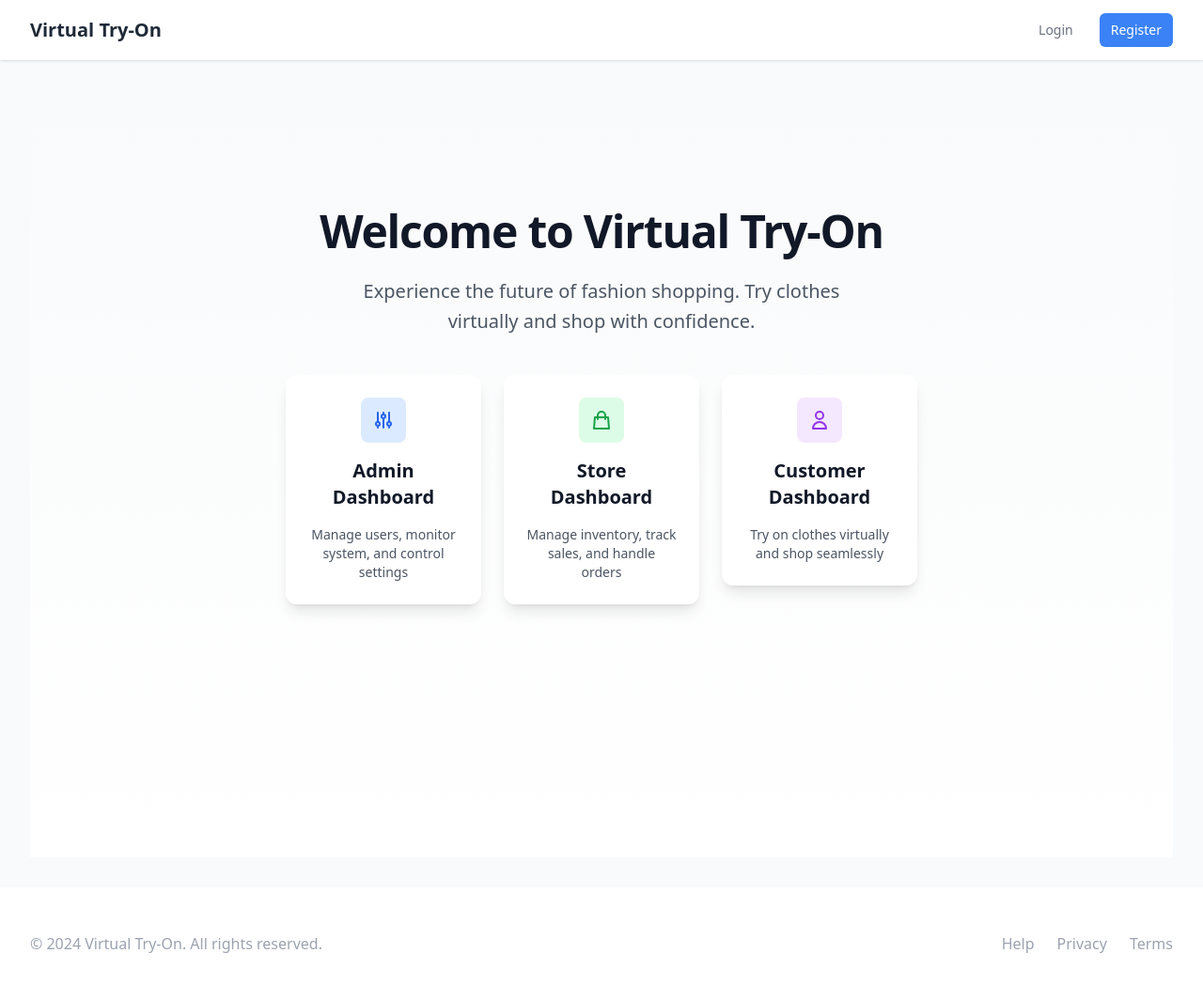
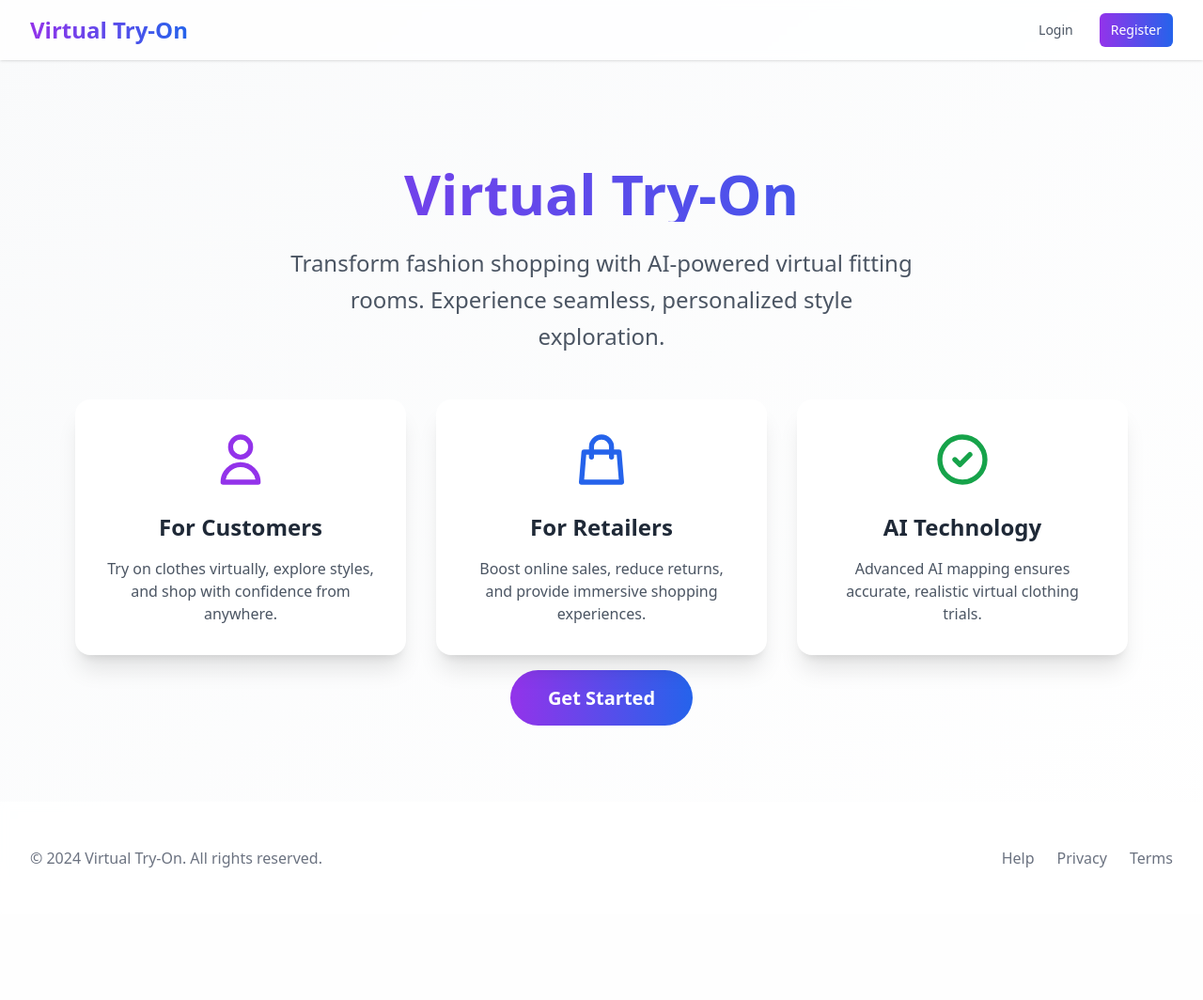
Before and after one commit to qween-beth/virtual-tryon, a Flask app: page / in a window 1280 px wide. Shown: the whole page at 94% size. After the commit the page ends 923 px from the top, so only its background shows below. Run offline with Flask 3, Linux system fonts and the light colour scheme; parts of the project's set-up code (start-up, migrations or seed data) failed here and were passed over; some libraries are stand-ins or nearby versions.

Commit message:
updated files

```diff
--- a/app/core/models.py
+++ b/app/core/models.py
@@ -29,6 +29,7 @@ class CreditTransaction(db.Model):
 class Feature(db.Model):
     id = db.Column(db.Integer, primary_key=True)
     name = db.Column(db.String(50), nullable=False)
+    description = db.Column(db.String(255), nullable=False)
     plan_required = db.Column(db.String(20), nullable=False)
     is_active = db.Column(db.Boolean, default=True)
 
--- a/app/templates/landing.html
+++ b/app/templates/landing.html
@@ -3,67 +3,64 @@
 {% block title %}Welcome to Virtual Try-On{% endblock %}
 
 {% block content %}
-<div class="min-h-screen bg-gradient-to-b from-gray-50 to-white">
-    <div class="flex items-center justify-center min-h-[80vh] px-4">
-        <div class="max-w-2xl text-center space-y-10">
-            <!-- Header Section -->
-            <div class="space-y-6">
-                <h1 class="text-5xl font-extrabold text-gray-900 tracking-tight">
-                    Welcome to Virtual Try-On
+
+<body class="bg-gradient-to-br from-gray-50 to-white min-h-screen">
+    <div class="container mx-auto px-4 py-16 max-w-6xl">
+        <div class="text-center space-y-8">
+            <div class="mb-12">
+                <h1 class="text-6xl font-bold text-transparent bg-clip-text bg-gradient-to-r from-purple-600 to-blue-600 mb-6">
+                    Virtual Try-On
                 </h1>
-                <p class="text-xl text-gray-600 max-w-xl mx-auto leading-relaxed">
-                    Experience the future of fashion shopping. Try clothes virtually and shop with confidence.
+                <p class="text-2xl text-gray-600 max-w-2xl mx-auto leading-relaxed">
+                    Transform fashion shopping with AI-powered virtual fitting rooms. Experience seamless, personalized style exploration.
                 </p>
             </div>
 
-            <!-- Dashboard Cards -->
-            <div class="grid grid-cols-1 sm:grid-cols-3 gap-6 mt-12">
-                <!-- Admin Card -->
-                <div class="group">
-                    <a href="#" class="block p-6 bg-white rounded-xl shadow-lg hover:shadow-xl transform transition duration-300 hover:-translate-y-1">
-                        <div class="space-y-4">
-                            <div class="w-12 h-12 bg-blue-100 rounded-lg flex items-center justify-center mx-auto">
-                                <svg class="w-6 h-6 text-blue-600" fill="none" stroke="currentColor" viewBox="0 0 24 24">
-                                    <path stroke-linecap="round" stroke-linejoin="round" stroke-width="2" d="M12 6V4m0 2a2 2 0 100 4m0-4a2 2 0 110 4m-6 8a2 2 0 100-4m0 4a2 2 0 110-4m0 4v2m0-6V4m6 6v10m6-2a2 2 0 100-4m0 4a2 2 0 110-4m0 4v2m0-6V4"></path>
+            <div class="grid md:grid-cols-3 gap-8">
+                <div class="bg-white rounded-2xl shadow-xl p-8 transform transition hover:scale-105 hover:shadow-2xl">
+                    <div class="mb-6">
+                        <svg class="mx-auto h-16 w-16 text-purple-600" fill="none" stroke="currentColor" viewBox="0 0 24 24">
+                            <path stroke-linecap="round" stroke-linejoin="round" stroke-width="2" d="M16 7a4 4 0 11-8 0 4 4 0 018 0zM12 14a7 7 0 00-7 7h14a7 7 0 00-7-7z"></path>
                         </svg>
                     </div>
-                            <h2 class="text-xl font-semibold text-gray-900">Admin Dashboard</h2>
-                            <p class="text-gray-600 text-sm">Manage users, monitor system, and control settings</p>
-                        </div>
-                    </a>
+                    <h3 class="text-2xl font-semibold text-gray-800 mb-4">For Customers</h3>
+                    <p class="text-gray-600">
+                        Try on clothes virtually, explore styles, and shop with confidence from anywhere.
+                    </p>
                 </div>
 
-                <!-- Store Card -->
-                <div class="group">
-                    <a href="#" class="block p-6 bg-white rounded-xl shadow-lg hover:shadow-xl transform transition duration-300 hover:-translate-y-1">
-                        <div class="space-y-4">
-                            <div class="w-12 h-12 bg-green-100 rounded-lg flex items-center justify-center mx-auto">
-                                <svg class="w-6 h-6 text-green-600" fill="none" stroke="currentColor" viewBox="0 0 24 24">
+                <div class="bg-white rounded-2xl shadow-xl p-8 transform transition hover:scale-105 hover:shadow-2xl">
+                    <div class="mb-6">
+                        <svg class="mx-auto h-16 w-16 text-blue-600" fill="none" stroke="currentColor" viewBox="0 0 24 24">
                             <path stroke-linecap="round" stroke-linejoin="round" stroke-width="2" d="M16 11V7a4 4 0 00-8 0v4M5 9h14l1 12H4L5 9z"></path>
                         </svg>
                     </div>
-                            <h2 class="text-xl font-semibold text-gray-900">Store Dashboard</h2>
-                            <p class="text-gray-600 text-sm">Manage inventory, track sales, and handle orders</p>
-                        </div>
-                    </a>
+                    <h3 class="text-2xl font-semibold text-gray-800 mb-4">For Retailers</h3>
+                    <p class="text-gray-600">
+                        Boost online sales, reduce returns, and provide immersive shopping experiences.
+                    </p>
                 </div>
 
-                <!-- Customer Card -->
-                <div class="group">
-                    <a href="#" class="block p-6 bg-white rounded-xl shadow-lg hover:shadow-xl transform transition duration-300 hover:-translate-y-1">
-                        <div class="space-y-4">
-                            <div class="w-12 h-12 bg-purple-100 rounded-lg flex items-center justify-center mx-auto">
-                                <svg class="w-6 h-6 text-purple-600" fill="none" stroke="currentColor" viewBox="0 0 24 24">
-                                    <path stroke-linecap="round" stroke-linejoin="round" stroke-width="2" d="M16 7a4 4 0 11-8 0 4 4 0 018 0zM12 14a7 7 0 00-7 7h14a7 7 0 00-7-7z"></path>
+                <div class="bg-white rounded-2xl shadow-xl p-8 transform transition hover:scale-105 hover:shadow-2xl">
+                    <div class="mb-6">
+                        <svg class="mx-auto h-16 w-16 text-green-600" fill="none" stroke="currentColor" viewBox="0 0 24 24">
+                            <path stroke-linecap="round" stroke-linejoin="round" stroke-width="2" d="M9 12l2 2 4-4m6 2a9 9 0 11-18 0 9 9 0 0118 0z"></path>
                         </svg>
                     </div>
-                            <h2 class="text-xl font-semibold text-gray-900">Customer Dashboard</h2>
-                            <p class="text-gray-600 text-sm">Try on clothes virtually and shop seamlessly</p>
+                    <h3 class="text-2xl font-semibold text-gray-800 mb-4">AI Technology</h3>
+                    <p class="text-gray-600">
+                        Advanced AI mapping ensures accurate, realistic virtual clothing trials.
+                    </p>
                 </div>
+            </div>
+
+            <div class="mt-12">
+                <a href="#" class="bg-gradient-to-r from-purple-600 to-blue-600 text-white px-10 py-4 rounded-full text-xl font-semibold hover:from-purple-700 hover:to-blue-700 transition">
+                    Get Started
                 </a>
             </div>
         </div>
     </div>
-    </div>
-</div>
+</body>
+
 {% endblock %}
--- a/app/templates/shared/base.html
+++ b/app/templates/shared/base.html
@@ -10,48 +10,50 @@
         html { visibility: hidden; }
     </style>
 </head>
-<body class="flex flex-col min-h-screen bg-gray-50" style="visibility: visible;">
+<body class="bg-gradient-to-br from-gray-50 to-white min-h-screen flex flex-col" style="visibility: visible;">
     <!-- Header -->
-    <header class="bg-white shadow">
+    <header class="bg-white/80 backdrop-blur-sm shadow">
         <div class="max-w-7xl mx-auto px-4 sm:px-6 lg:px-8">
             <div class="flex justify-between h-16">
                 <div class="flex">
                     <!-- Logo -->
                     <div class="flex-shrink-0 flex items-center">
-                        <a href="{{ url_for('main.landing_page') }}" class="text-xl font-bold text-gray-800">Virtual Try-On</a>
+                        <a href="{{ url_for('main.landing_page') }}" class="text-2xl font-bold text-transparent bg-clip-text bg-gradient-to-r from-purple-600 to-blue-600">
+                            Virtual Try-On
+                        </a>
                     </div>
 
                     <!-- Navigation Links -->
                     <div class="hidden sm:ml-6 sm:flex sm:space-x-8">
                         {% if current_user.is_authenticated %}
                             {% if current_user.role == 'admin' %}
-                                <a href="{{ url_for('admin.dashboard') }}" class="border-transparent text-gray-500 hover:border-gray-300 hover:text-gray-700 inline-flex items-center px-1 pt-1 border-b-2 text-sm font-medium">
+                                <a href="{{ url_for('admin.dashboard') }}" class="text-gray-600 hover:text-purple-600 inline-flex items-center px-1 pt-1 text-sm font-medium transition">
                                     Dashboard
                                 </a>
-                                <a href="{{ url_for('admin.stores') }}" class="border-transparent text-gray-500 hover:border-gray-300 hover:text-gray-700 inline-flex items-center px-1 pt-1 border-b-2 text-sm font-medium">
+                                <a href="{{ url_for('admin.stores') }}" class="text-gray-600 hover:text-purple-600 inline-flex items-center px-1 pt-1 text-sm font-medium transition">
                                     Stores
                                 </a>
-                                <a href="{{ url_for('admin.features') }}" class="border-transparent text-gray-500 hover:border-gray-300 hover:text-gray-700 inline-flex items-center px-1 pt-1 border-b-2 text-sm font-medium">
+                                <a href="{{ url_for('admin.features') }}" class="text-gray-600 hover:text-purple-600 inline-flex items-center px-1 pt-1 text-sm font-medium transition">
                                     Features
                                 </a>
-                                <a href="{{ url_for('admin.users') }}" class="border-transparent text-gray-500 hover:border-gray-300 hover:text-gray-700 inline-flex items-center px-1 pt-1 border-b-2 text-sm font-medium">
+                                <a href="{{ url_for('admin.users') }}" class="text-gray-600 hover:text-purple-600 inline-flex items-center px-1 pt-1 text-sm font-medium transition">
                                     Users
                                 </a>
                             {% elif current_user.role == 'store' %}
-                                <a href="{{ url_for('store.dashboard') }}" class="border-transparent text-gray-500 hover:border-gray-300 hover:text-gray-700 inline-flex items-center px-1 pt-1 border-b-2 text-sm font-medium">
+                                <a href="{{ url_for('store.dashboard') }}" class="text-gray-600 hover:text-purple-600 inline-flex items-center px-1 pt-1 text-sm font-medium transition">
                                     Dashboard
                                 </a>
-                                <a href="{{ url_for('store.customers') }}" class="border-transparent text-gray-500 hover:border-gray-300 hover:text-gray-700 inline-flex items-center px-1 pt-1 border-b-2 text-sm font-medium">
+                                <a href="{{ url_for('store.customers') }}" class="text-gray-600 hover:text-purple-600 inline-flex items-center px-1 pt-1 text-sm font-medium transition">
                                     Customers
                                 </a>
-                                <a href="{{ url_for('store.api_dashboard') }}" class="border-transparent text-gray-500 hover:border-gray-300 hover:text-gray-700 inline-flex items-center px-1 pt-1 border-b-2 text-sm font-medium">
+                                <a href="{{ url_for('store.api_dashboard') }}" class="text-gray-600 hover:text-purple-600 inline-flex items-center px-1 pt-1 text-sm font-medium transition">
                                     API
                                 </a>
                             {% elif current_user.role == 'customer' %}
-                                <a href="{{ url_for('customer.dashboard') }}" class="border-transparent text-gray-500 hover:border-gray-300 hover:text-gray-700 inline-flex items-center px-1 pt-1 border-b-2 text-sm font-medium">
+                                <a href="{{ url_for('customer.dashboard') }}" class="text-gray-600 hover:text-purple-600 inline-flex items-center px-1 pt-1 text-sm font-medium transition">
                                     Dashboard
                                 </a>
-                                <a href="{{ url_for('customer.tryon') }}" class="border-transparent text-gray-500 hover:border-gray-300 hover:text-gray-700 inline-flex items-center px-1 pt-1 border-b-2 text-sm font-medium">
+                                <a href="{{ url_for('customer.tryon') }}" class="text-gray-600 hover:text-purple-600 inline-flex items-center px-1 pt-1 text-sm font-medium transition">
                                     Try-On
                                 </a>
                             {% endif %}
@@ -70,8 +72,8 @@
                                     aria-expanded="false"
                                     aria-haspopup="true">
                                 <span class="sr-only">Open user menu</span>
-                                <div class="h-8 w-8 rounded-full bg-gray-200 flex items-center justify-center">
-                                    <span class="text-sm font-medium text-gray-600">
+                                <div class="h-8 w-8 rounded-full bg-gradient-to-r from-purple-400 to-blue-400 flex items-center justify-center">
+                                    <span class="text-sm font-medium text-white">
                                         {{ current_user.email[0].upper() if current_user.email else 'U' }}
                                     </span>
                                 </div>
@@ -83,13 +85,13 @@
                                  aria-orientation="vertical"
                                  aria-labelledby="user-menu-button">
                                 <div class="py-1">
-                                    <a href="#" class="block px-4 py-2 text-sm text-gray-700 hover:bg-gray-100" role="menuitem">
+                                    <a href="#" class="block px-4 py-2 text-sm text-gray-700 hover:bg-purple-50 transition" role="menuitem">
                                         Profile
                                     </a>
-                                    <a href="#" class="block px-4 py-2 text-sm text-gray-700 hover:bg-gray-100" role="menuitem">
+                                    <a href="#" class="block px-4 py-2 text-sm text-gray-700 hover:bg-purple-50 transition" role="menuitem">
                                         Settings
                                     </a>
-                                    <a href="{{ url_for('auth.logout') }}" class="block px-4 py-2 text-sm text-gray-700 hover:bg-gray-100" role="menuitem">
+                                    <a href="{{ url_for('auth.logout') }}" class="block px-4 py-2 text-sm text-gray-700 hover:bg-purple-50 transition" role="menuitem">
                                         Sign out
                                     </a>
                                 </div>
@@ -97,10 +99,10 @@
                         </div>
                     {% else %}
                         <div class="flex space-x-4">
-                            <a href="{{ url_for('auth.login') }}" class="text-gray-500 hover:text-gray-700 px-3 py-2 rounded-md text-sm font-medium">
+                            <a href="{{ url_for('auth.login') }}" class="text-gray-600 hover:text-purple-600 px-3 py-2 rounded-md text-sm font-medium transition">
                                 Login
                             </a>
-                            <a href="{{ url_for('auth.register') }}" class="bg-blue-500 text-white hover:bg-blue-600 px-3 py-2 rounded-md text-sm font-medium">
+                            <a href="{{ url_for('auth.register') }}" class="bg-gradient-to-r from-purple-600 to-blue-600 text-white hover:from-purple-700 hover:to-blue-700 px-3 py-2 rounded-md text-sm font-medium transition">
                                 Register
                             </a>
                         </div>
@@ -129,15 +131,15 @@
     </main>
 
     <!-- Footer -->
-    <footer class="bg-white mt-auto">
+    <footer class="bg-white/80 backdrop-blur-sm mt-auto">
         <div class="max-w-7xl mx-auto py-12 px-4 sm:px-6 md:flex md:items-center md:justify-between lg:px-8">
             <div class="flex justify-center space-x-6 md:order-2">
-                <a href="#" class="text-gray-400 hover:text-gray-500">Help</a>
-                <a href="#" class="text-gray-400 hover:text-gray-500">Privacy</a>
-                <a href="#" class="text-gray-400 hover:text-gray-500">Terms</a>
+                <a href="#" class="text-gray-500 hover:text-purple-600 transition">Help</a>
+                <a href="#" class="text-gray-500 hover:text-purple-600 transition">Privacy</a>
+                <a href="#" class="text-gray-500 hover:text-purple-600 transition">Terms</a>
             </div>
             <div class="mt-8 md:mt-0 md:order-1">
-                <p class="text-center text-base text-gray-400">&copy; 2024 Virtual Try-On. All rights reserved.</p>
+                <p class="text-center text-base text-gray-500">&copy; 2024 Virtual Try-On. All rights reserved.</p>
             </div>
         </div>
     </footer>
--- /dev/null
+++ b/info.txt
@@ -0,0 +1,2 @@
+gunicorn "run:app" --workers 4 --bind 0.0.0.0:5000
+gunicorn "run:app" --workers 4 --worker-class uvicorn.workers.UvicornWorker --bind 0.0.0.0:5000
```
Also changed, not shown: instance/fashion_tryon.db (added), static/bg.jpg (added). Lines whose indentation alone changed are shown as unchanged.
